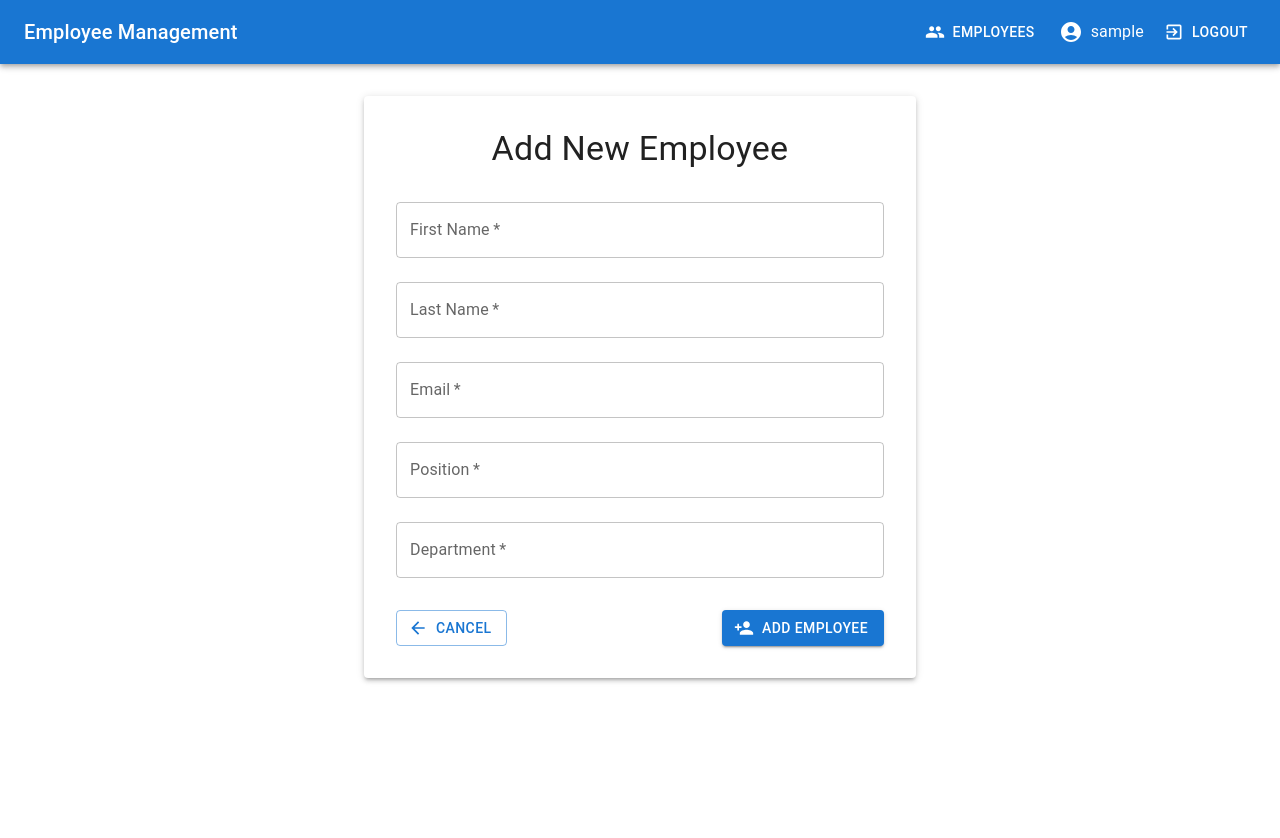
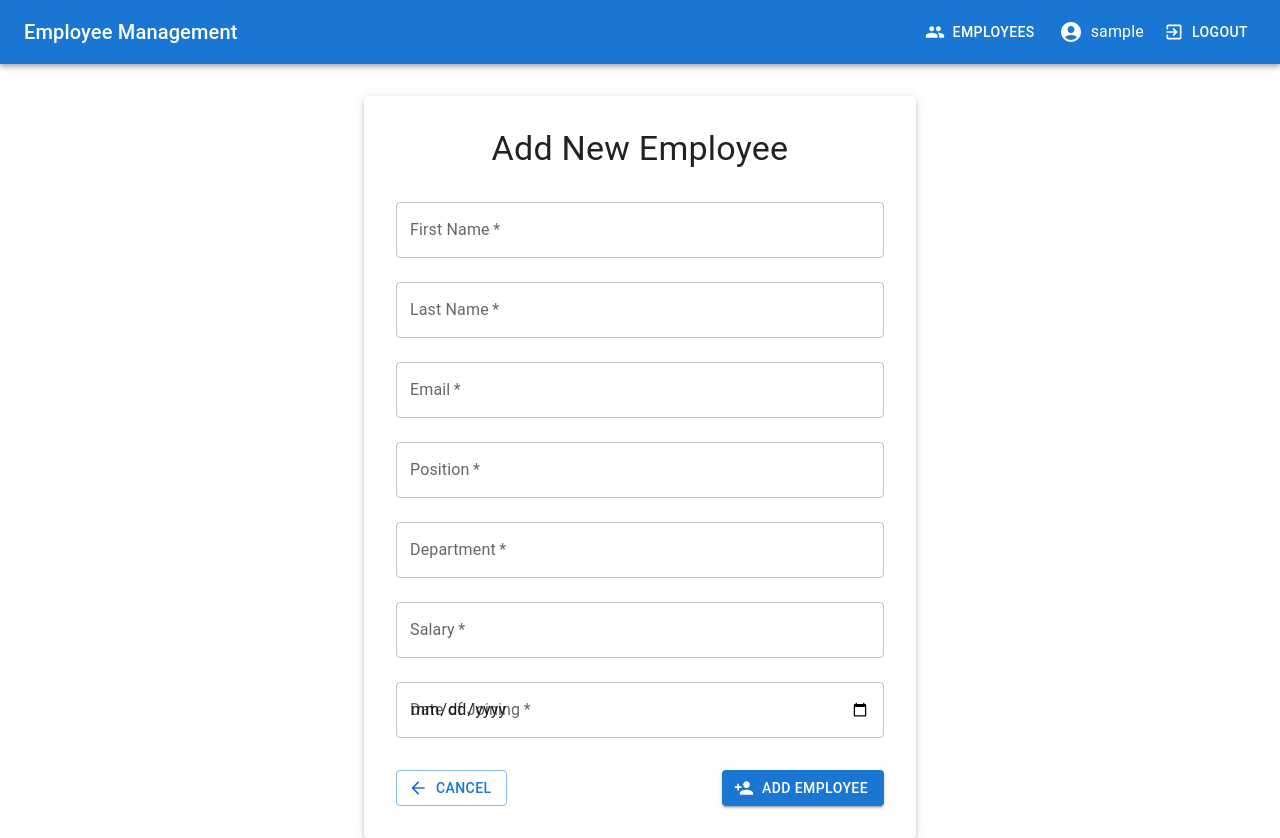
Before and after one commit to Harrybandukda/101451857_COMP3123_Assignment2, a React (Create React App) app in the folder frontend/: page /add-employee in a window 1280 px wide. Before the commit the page ends 800 px from the top, so only its background shows below. Built offline with nearby package versions, Linux system fonts and the light colour scheme; sample sign-in values are in the browser's storage.

Commit message:
Add employee fixed

```diff
--- a/frontend/src/components/AddEmployee.js
+++ b/frontend/src/components/AddEmployee.js
@@ -83,6 +83,27 @@ const AddEmployee = () => {
             margin="normal"
             required
           />
+          <TextField
+            fullWidth
+            label="Salary"
+            name="salary"
+            value={formData.salary}
+            onChange={handleChange}
+            margin="normal"
+            required
+            type="number"
+          />
+          <TextField
+            fullWidth
+            label="Date of Joining"
+            name="date_of_joining"
+            value={formData.date_of_joining}
+            onChange={handleChange}
+            margin="normal"
+            required
+            type="date"
+          />
+
           <Box sx={{ mt: 3, display: 'flex', justifyContent: 'space-between' }}>
             <Button
               variant="outlined"
--- a/frontend/src/services/api.js
+++ b/frontend/src/services/api.js
@@ -1,7 +1,7 @@
 import axios from 'axios';
 
 const api = axios.create({
-  baseURL: 'http://localhost:5000/api/v1', // Change to your server URL if different
+  baseURL: 'http://localhost:5000/api/v1',
 });
 
 export const signup = async (userData) => {
```
